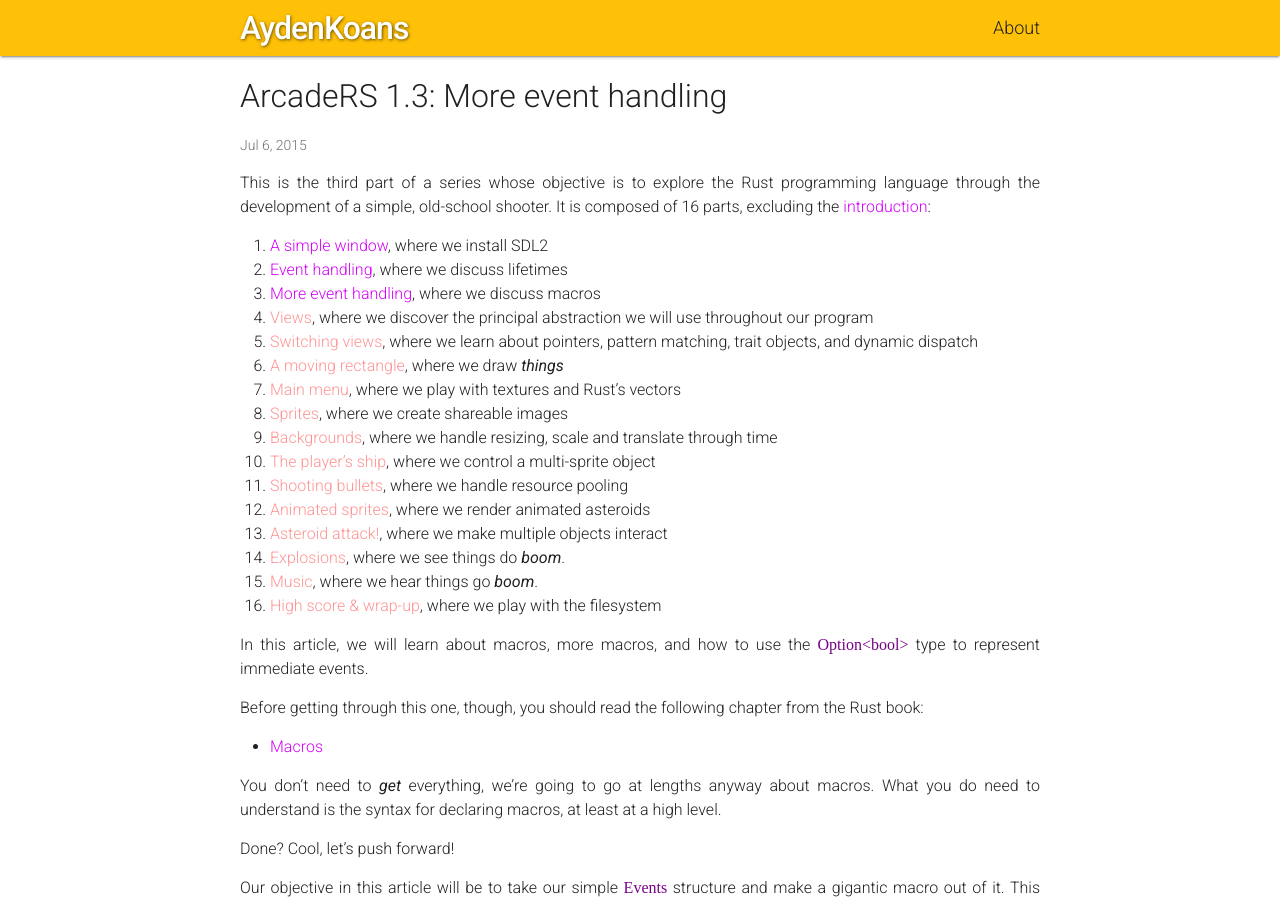
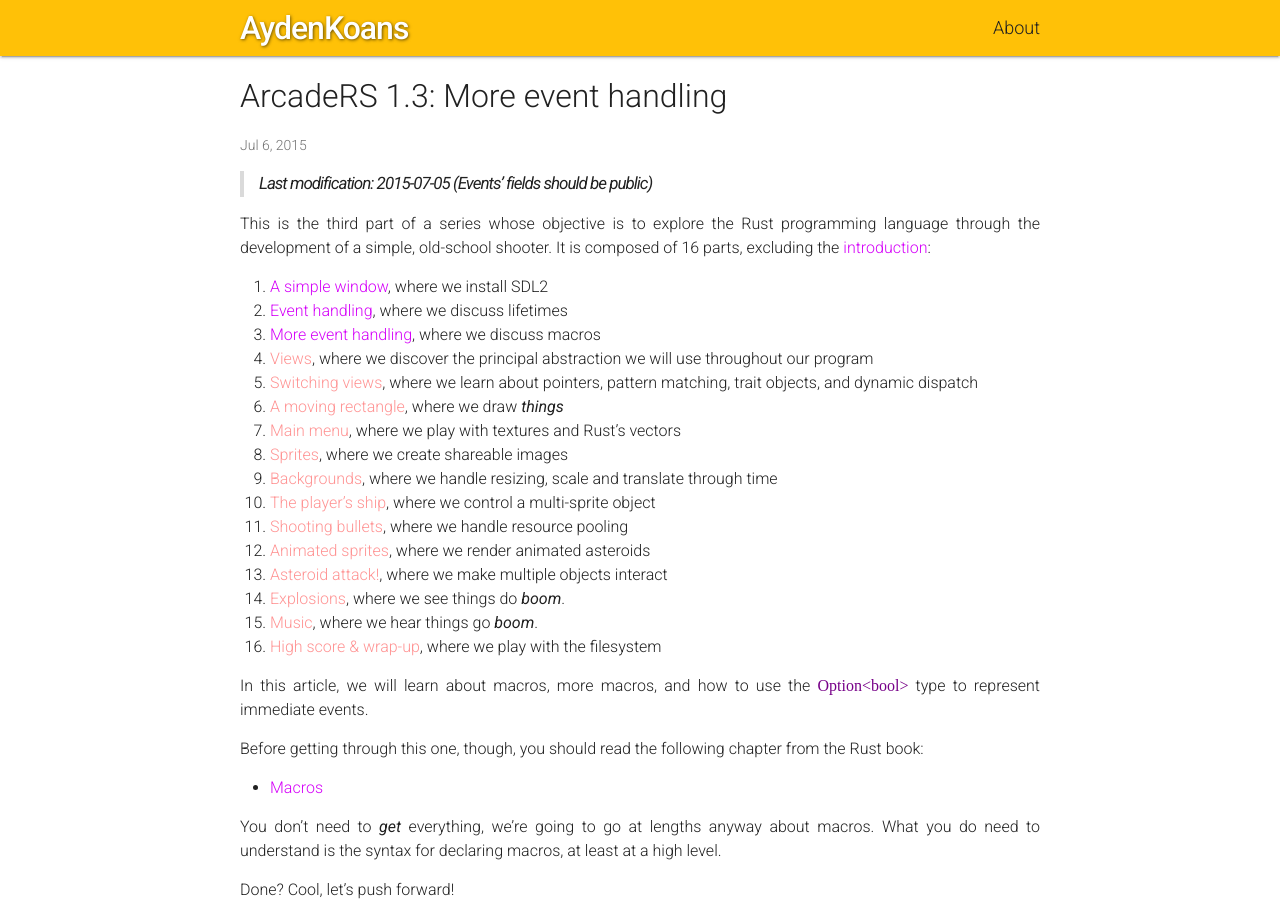
Before and after one commit to jadpole/jadpole.github.io, a Jekyll site: the page built from _posts/2015-07-06-arcaders-1-3.md, in a window 1280 px wide and 900 px high. Built offline with Jekyll 4.4.1, drawn with Linux system fonts in a browser that asks for light colours; Markdown is read by kramdown in place of the engine named in the settings; part of the change alters nothing that is shown; some of the changed text lies outside the part shown.

Commit message:
Made Events attributes public

````diff
--- a/_posts/2015-07-06-arcaders-1-3.md
+++ b/_posts/2015-07-06-arcaders-1-3.md
@@ -4,6 +4,8 @@ title:  "ArcadeRS 1.3: More event handling"
 date:   2015-07-06 21:42:00
 categories: arcaders
 ---
+
+> _Last modification: 2015-07-05 (Events' fields should be public)_
 
 This is the third part of a series whose objective is to explore the Rust
 programming language through the development of a simple, old-school shooter.
@@ -76,7 +78,7 @@ impl ImmediateEvents {
 
 pub struct Events<'p> {
     pump: EventPump<'p>,
-    now: ImmediateEvents,
+    pub now: ImmediateEvents,
 }
 
 impl<'p> Events<'p> {
@@ -121,7 +123,7 @@ macro_rules! struct_events {
 
         pub struct Events<'p> {
             pump: EventPump<'p>,
-            now: ImmediateEvents,
+            pub now: ImmediateEvents,
         }
 
         impl<'p> Events<'p> {
@@ -251,7 +253,7 @@ macro_rules! struct_events {
             // Some(true)  => Was just pressed
             // Some(false) => Was just released
             // None        => Nothing happening _now_
-            $( $k_alias: Option<bool> ),*
+            $( pub $k_alias: Option<bool> ),*
         }
 
         impl ImmediateEvents {
@@ -267,11 +269,11 @@ macro_rules! struct_events {
 
         pub struct Events<'p> {
             pump: EventPump<'p>,
-            now: ImmediateEvents,
+            pub now: ImmediateEvents,
 
             // true  => pressed
             // false => not pressed
-            $( $k_alias: bool ),*
+            $( pub $k_alias: bool ),*
         }
 
         impl<'p> Events<'p> {
@@ -435,8 +437,8 @@ such:
 
 ```rust
 pub struct ImmediateEvents {
-    $( $k_alias : Option<bool> , )*
-    $( $e_alias : bool ),*
+    $( pub $k_alias : Option<bool> , )*
+    $( pub $e_alias : bool ),*
 }
 
 impl ImmediateEvents {
@@ -497,12 +499,12 @@ This is one of the reason why I love Rust so much: it allows the community to
 grow the language, and the `!` (pronounced "_bang_") allows to differentiate
 between library and compiler business. This is simply gorgeous!
 
-[Next time](#), we will take a look at _traits_, another one of Rust's
-dominating features. Soon enough, we will program an extendable menu system
-using yet another macro and trait objects. By the time we get to the actual
-game logic and rendering, we will have a solid foundation and you should be
-able to do most of the work yourself, gaze at your creation, and perhaps create
-a couple other small games on your own.
+[Next time](/arcaders/2015/07/07/arcaders-1-4), we will take a look at
+_traits_, another one of Rust's dominating features. Soon enough, we will
+program an extendable menu system using yet another macro and trait objects. By
+the time we get to the actual game logic and rendering, we will have a solid
+foundation and you should be able to do most of the work yourself, gaze at your
+creation, and perhaps create a couple other small games on your own.
 
 But I'm getting ahead of myself! The next tutorials should come in a close
 future. Until then, keep rusting!
````
